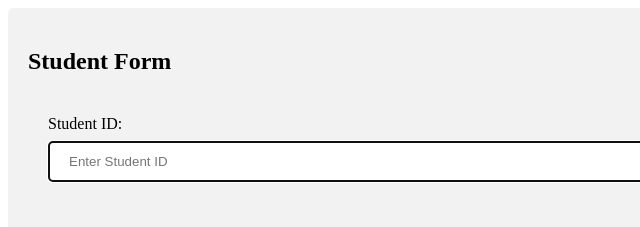
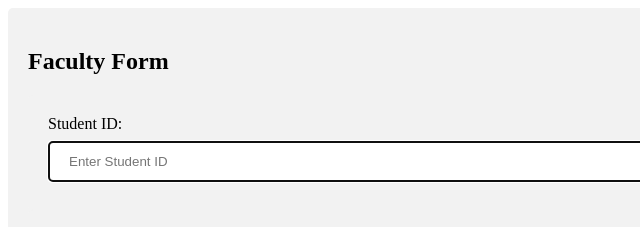
Before and after one commit to vyshnavi-11/FDMS, a plain HTML site: page index.html in a window 1280 px wide. Shown: the top 227 px of the page, 0-640 px from the left. Drawn offline with nearby package versions, Linux system fonts and the light colour scheme.

Commit message:
Update index.html

```diff
--- a/index.html
+++ b/index.html
@@ -5,7 +5,7 @@ Click nbfs://nbhost/SystemFileSystem/Templates/Other/html.html to edit this temp
 -->
 <html lang="en">
     <head>
-        <title>Student Database</title>
+        <title>Faculty Database</title>
         <meta charset="utf-8">
         <meta name="viewport" content="width=device-width, initial-scale=1">
         <script src="https://ajax.googleapis.com/ajax/libs/jquery/3.5.1/jquery.min.js"></script>
@@ -56,7 +56,7 @@ Click nbfs://nbhost/SystemFileSystem/Templates/Other/html.html to edit this temp
     </head>
     <body>
         <div class="container">
-            <h2>Student Form</h2>
+            <h2>Faculty Form</h2>
             <form id="stuForm" method="post">
                 <div class="form-group">
                     <span><label for="stuId">Student ID:</label> <label id="stuIdMsg">
```
